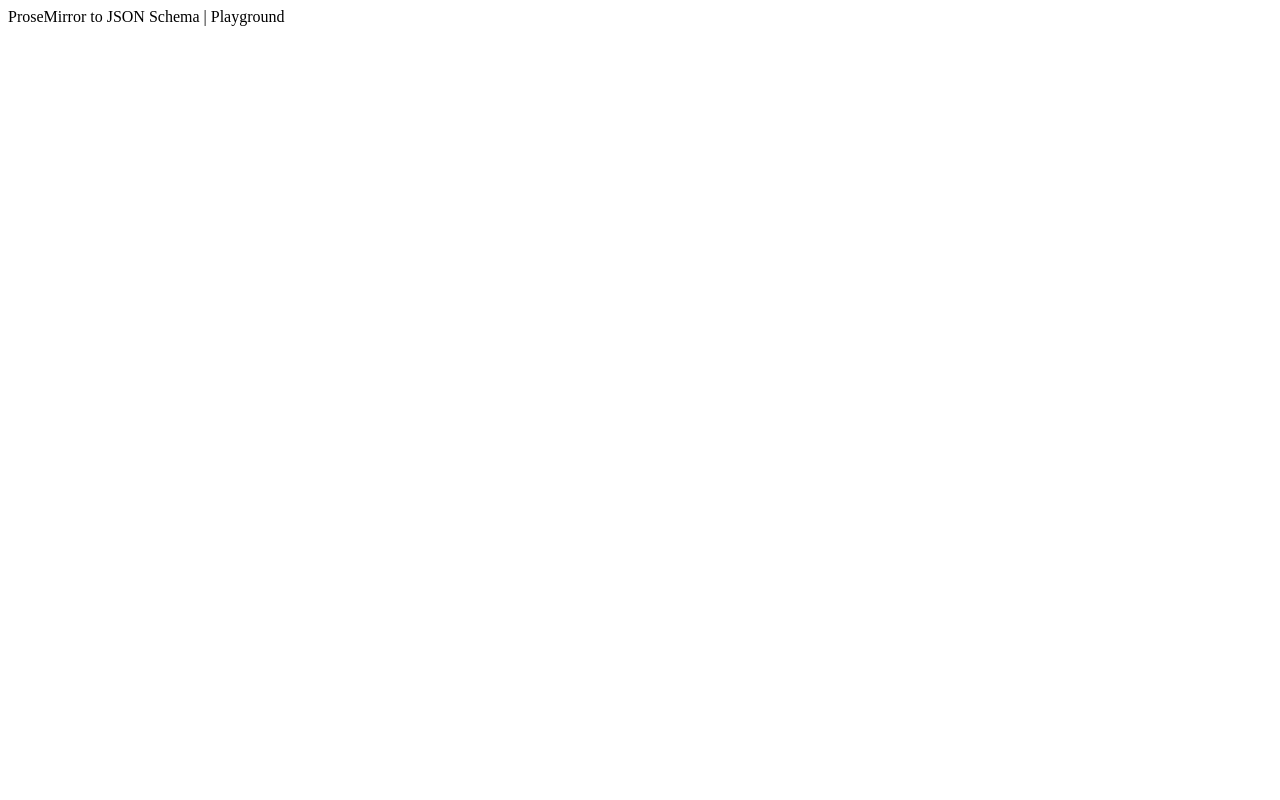
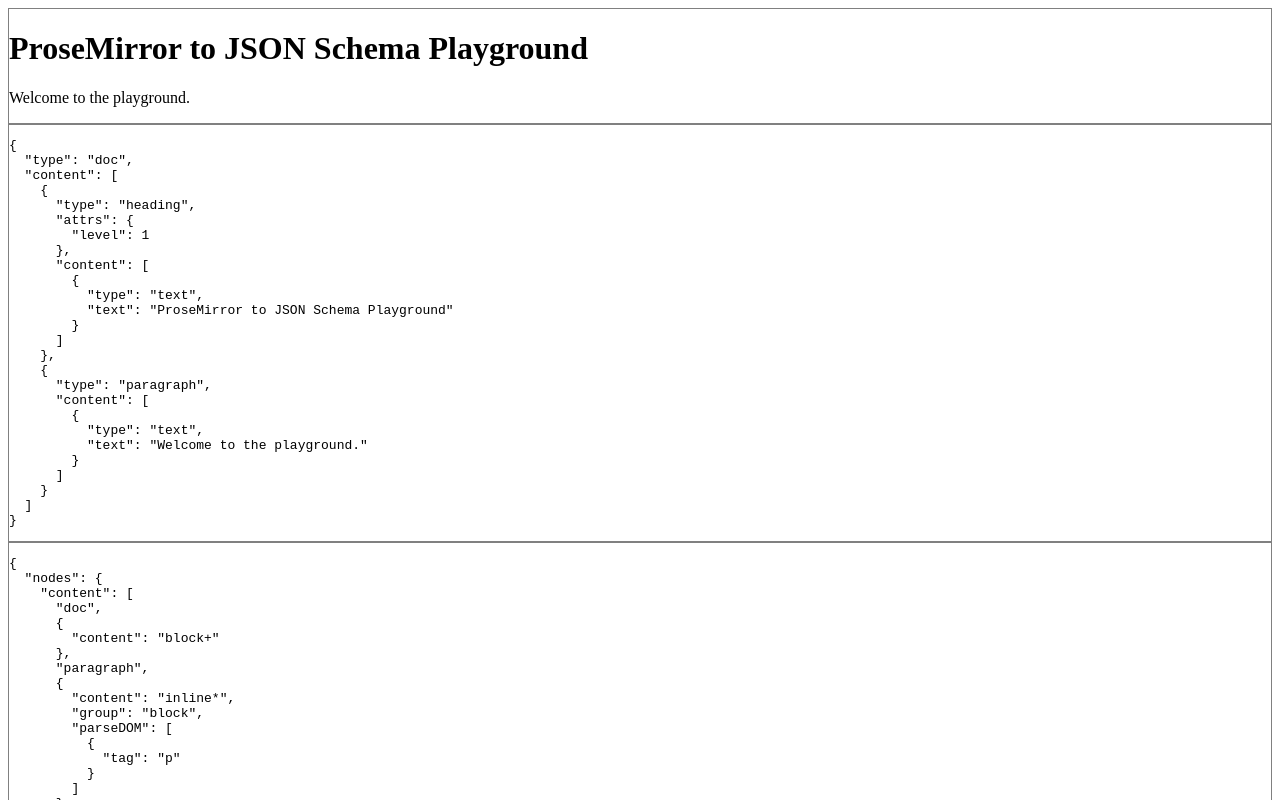
Before and after one commit to jimcasey/pm2js, a React (Vite) app in the folder packages/playground/: page / in a window 1280 px wide. Shown: the top 800 px of the page. Built offline with nearby package versions, Linux system fonts and the light colour scheme.

Commit message:
Added basic ProseMirror editor

```diff
--- a/packages/playground/package.json
+++ b/packages/playground/package.json
@@ -15,6 +15,10 @@
     "start": "vite --open"
   },
   "dependencies": {
+    "prosemirror-model": "^1.19.0",
+    "prosemirror-schema-basic": "^1.2.1",
+    "prosemirror-state": "^1.4.2",
+    "prosemirror-view": "^1.30.1",
     "react": "^18.2.0",
     "react-dom": "^18.2.0"
   },
--- a/packages/playground/src/app.tsx
+++ b/packages/playground/src/app.tsx
@@ -1,5 +1,63 @@
+import { EditorState } from 'prosemirror-state'
+import { EditorView } from 'prosemirror-view'
+import { schema } from 'prosemirror-schema-basic'
+import { useState, useRef, useEffect } from 'react'
+
+import 'prosemirror-view/style/prosemirror.css'
+
+const DEFAULT_DOCUMENT = {
+  type: 'doc',
+  content: [
+    {
+      type: 'heading',
+      attrs: { level: 1 },
+      content: [
+        { type: 'text', text: 'ProseMirror to JSON Schema Playground' },
+      ],
+    },
+    {
+      type: 'paragraph',
+      content: [{ type: 'text', text: 'Welcome to the playground.' }],
+    },
+  ],
+}
+
 function App() {
-  return <div>ProseMirror to JSON Schema | Playground</div>
+  const editorRef = useRef<HTMLDivElement>(null)
+
+  const [document, setDocument] = useState<object>(DEFAULT_DOCUMENT)
+  const [state] = useState(() =>
+    EditorState.create({
+      schema,
+      doc: schema.nodeFromJSON(document),
+    }),
+  )
+
+  useEffect(() => {
+    if (editorRef.current) {
+      const view = new EditorView(editorRef.current, {
+        state,
+        dispatchTransaction(transaction) {
+          const newState = view.state.apply(transaction)
+          view.updateState(newState)
+          setDocument(newState.doc.toJSON())
+        },
+      })
+      return () => view.destroy()
+    }
+  }, [state])
+
+  return (
+    <div>
+      <div ref={editorRef} style={{ border: '1px solid grey' }} />
+      <div style={{ border: '1px solid grey' }}>
+        <pre>{JSON.stringify(document, null, 2)}</pre>
+      </div>
+      <div style={{ border: '1px solid grey' }}>
+        <pre>{JSON.stringify(state.schema.spec, null, 2)}</pre>
+      </div>
+    </div>
+  )
 }
 
 export default App
```
Also changed, not shown: 2 other files (tests, documents, lock files or other folders).
